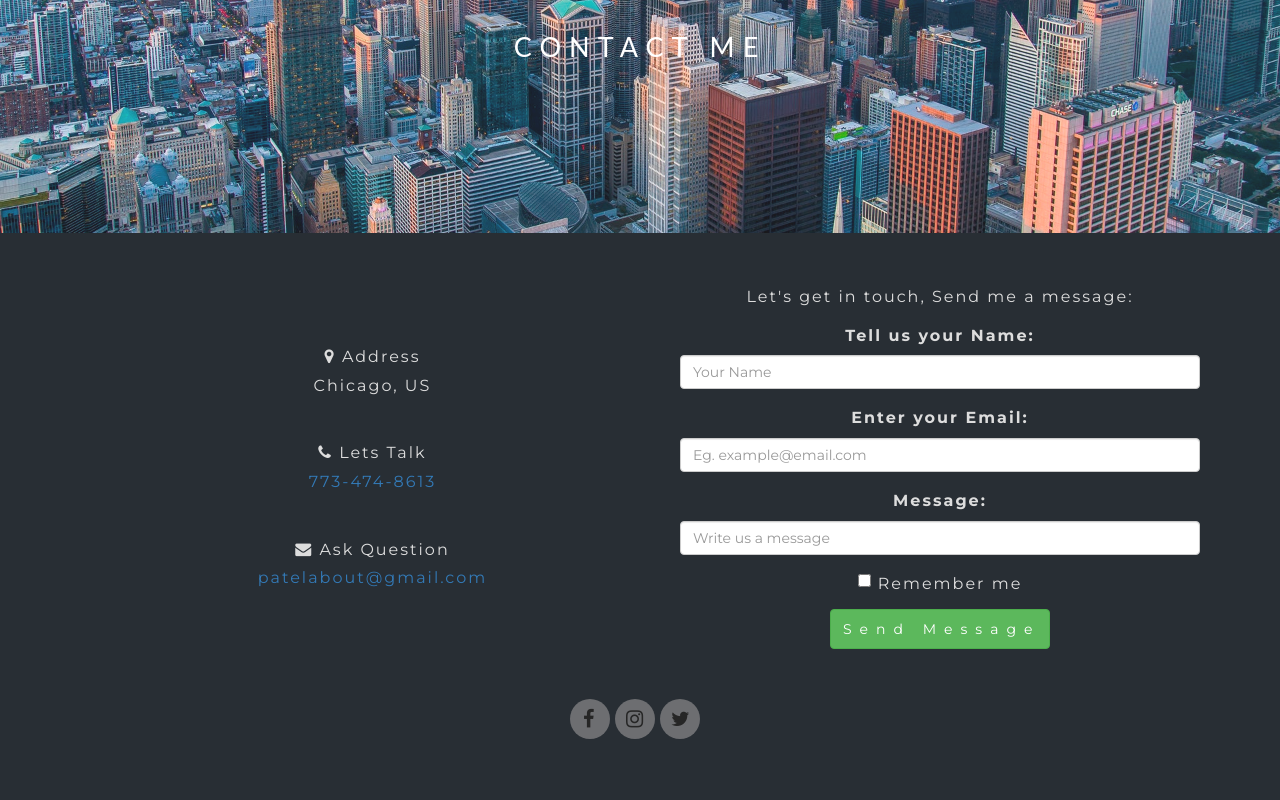
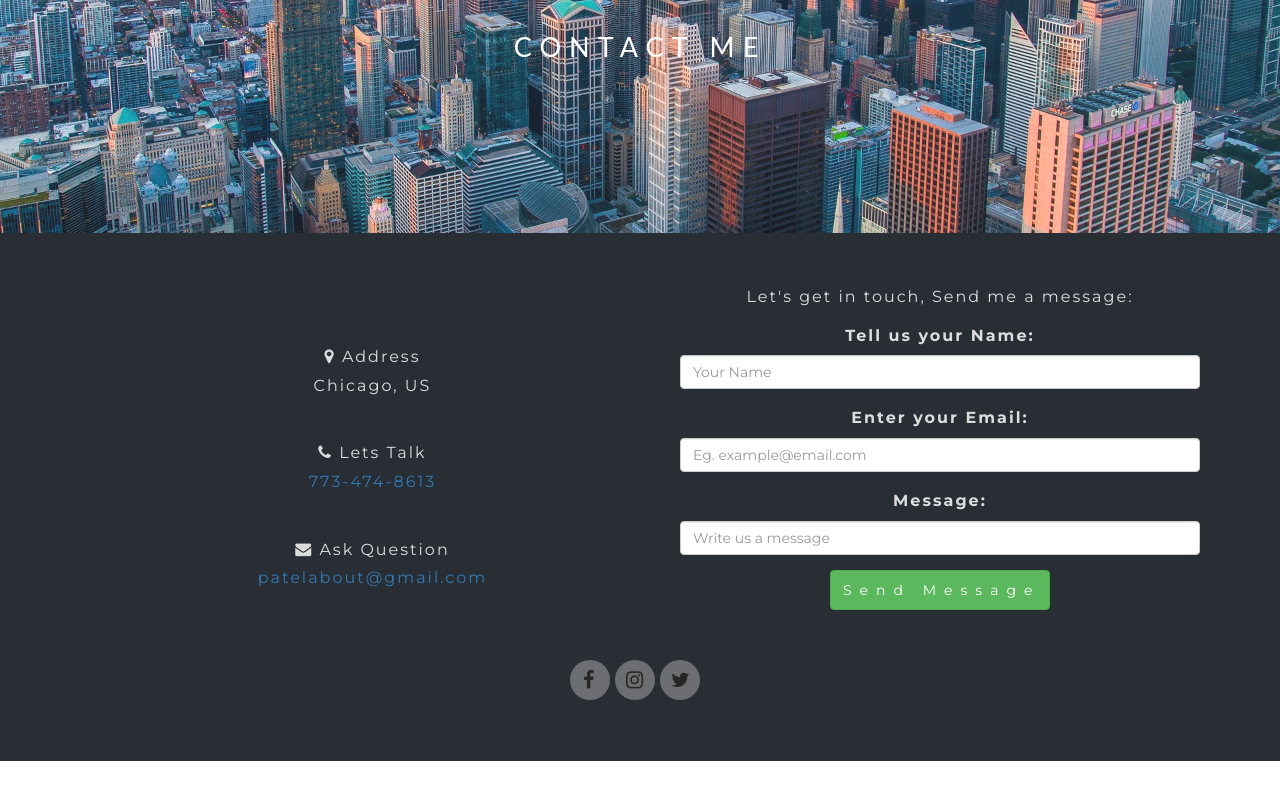
Before and after one commit to avanish-patel/portfolio, an Angular app: page / in a window 1280 px wide. Shown: the part 3461-4261 px from the top of the page. After the commit the page ends 4222 px from the top, so only its background shows below. Built offline with nearby package versions, Linux system fonts and the light colour scheme.

Commit message:
Fixed responsiveness on mobile view

```diff
--- a/src/app/app.component.css
+++ b/src/app/app.component.css
@@ -156,6 +156,20 @@
 
   }
 
+  @media (max-width: 480px) {
+
+    .section-light {
+      padding: 20px 20px;
+    }
+
+    .section-dark {
+      padding: 20px 20px;
+    }
+
+    .contact-form {
+      padding-top: 30px;
+    }
+  }
   .contact , .who-am-i {
     font-family: 'Montserrat', sans-serif;
   }
--- a/src/app/app.component.html
+++ b/src/app/app.component.html
@@ -92,10 +92,10 @@
       <div class="col-sm-6 contact-form">
 
         <p>Let's get in touch, Send me a message:</p>
-        <form>
+        <form action="mailto:patelabout@gmail.com" method="post" enctype="text/plain">
           <div class="form-group">
             <label for="name">Tell us your Name:</label>
-            <input type="text" class="form-control" id="name" placeholder="Your Name" name="email">
+            <input type="text" class="form-control" id="name" placeholder="Your Name" name="name">
           </div>
           <div class="form-group">
             <label for="email">Enter your Email:</label>
@@ -103,11 +103,7 @@
           </div>
           <div class="form-group">
             <label for="message">Message:</label>
-            <input type="text" class="form-control" id="message" placeholder="Write us a message" name="email">
-          </div>
-
-          <div class="checkbox">
-            <label><input type="checkbox" name="remember"> Remember me</label>
+            <input type="text" class="form-control" id="message" placeholder="Write us a message" name="message">
           </div>
           <button type="submit" class="btn btn-success submit">Send Message</button>
         </form>
```
